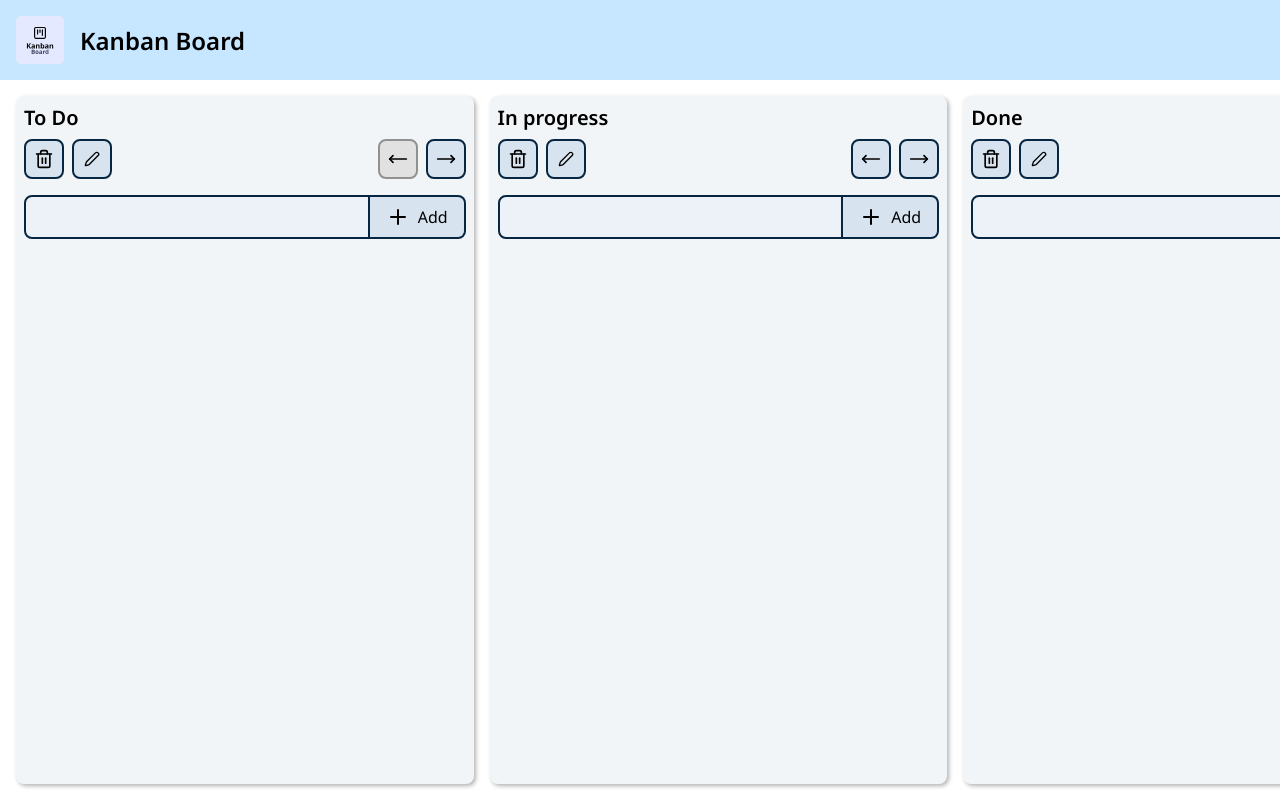
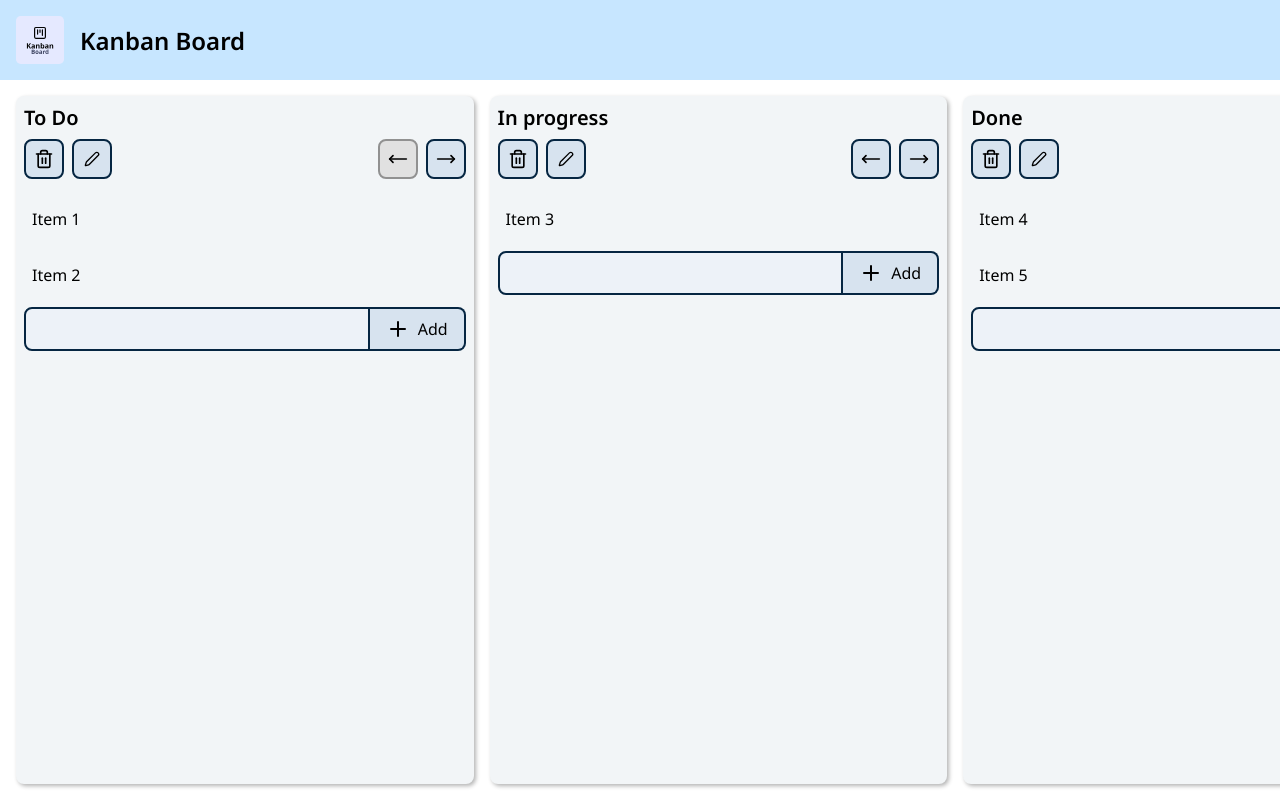
Before and after one commit to GiovanniEliasDaRosa/react-typescript-kanban-board, a React (Vite) app: page / in a window 1280 px wide. Built offline with nearby package versions, Linux system fonts and the light colour scheme.

Commit message:
feat(data): improve default data

```diff
--- a/src/contexts/KanbanContext.tsx
+++ b/src/contexts/KanbanContext.tsx
@@ -79,15 +79,33 @@ type KanbanContextValue = {
 export const DEFAULT_KANBAN_STATE: List[] = [
   {
     title: "To Do",
-    items: [],
+    items: [
+      {
+        content: "Item 1",
+      },
+      {
+        content: "Item 2",
+      },
+    ],
   },
   {
     title: "In progress",
-    items: [],
+    items: [
+      {
+        content: "Item 3",
+      },
+    ],
   },
   {
     title: "Done",
-    items: [],
+    items: [
+      {
+        content: "Item 4",
+      },
+      {
+        content: "Item 5",
+      },
+    ],
   },
 ];
 
```
